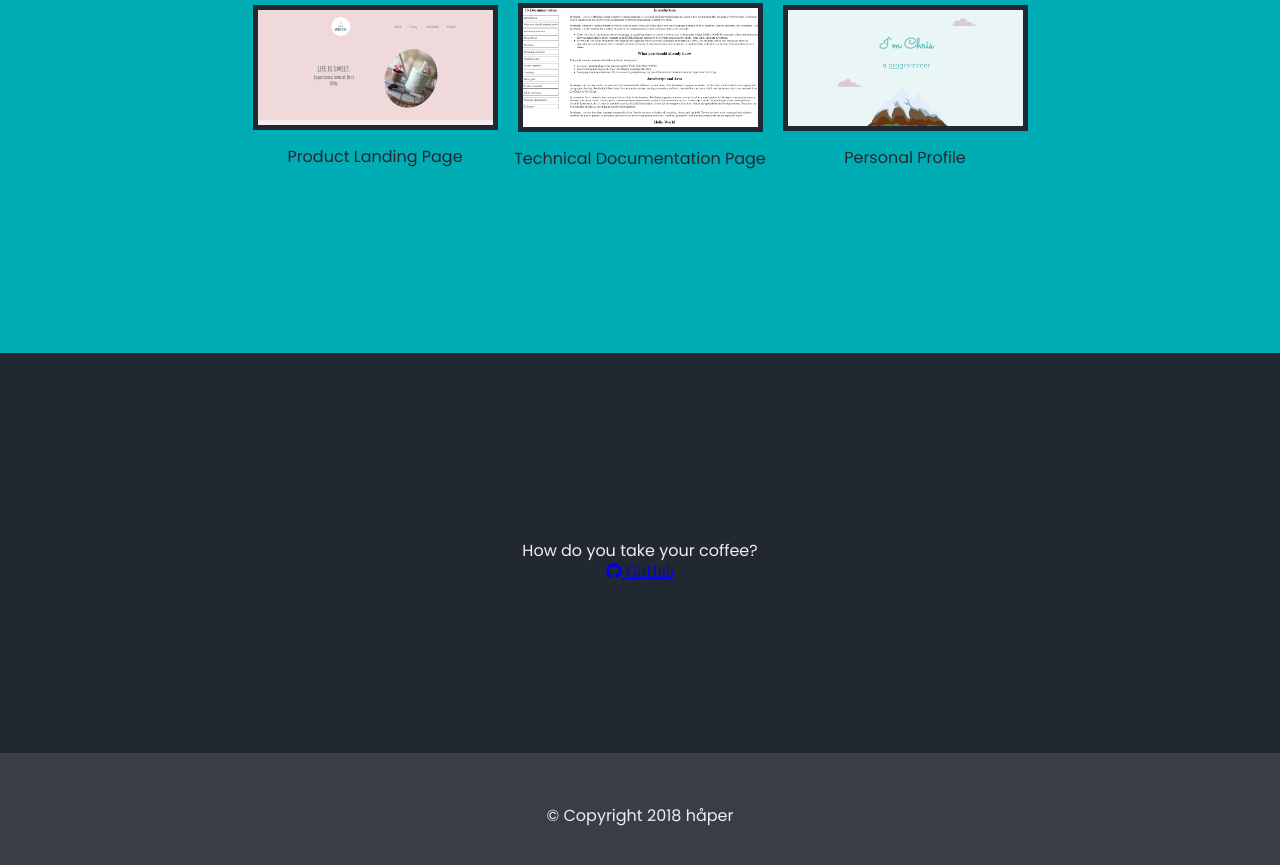
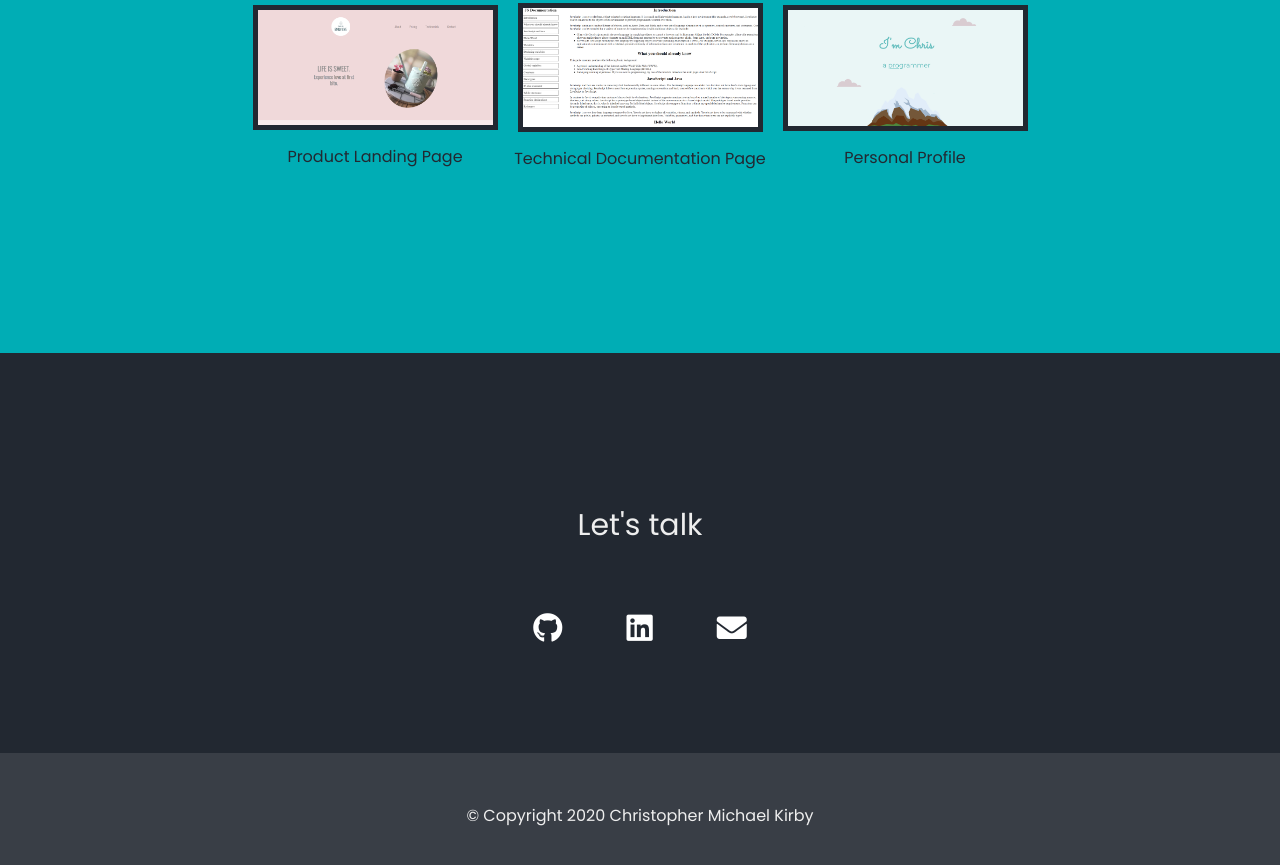
Before and after one commit to ChrisKirbyDev/PersonalPortfolio, a plain HTML site: page index.html in a window 1280 px wide. Shown: the part 1247-2112 px from the top of the page. Drawn offline with Linux system fonts and the light colour scheme.

Commit message:
sixth commit, add font-awesome icon's, css styling

```diff
--- a/css/styles.css
+++ b/css/styles.css
@@ -189,6 +189,19 @@ nav {
   background-color: #222831;
 }
 
+.contact-section-header {
+  padding-bottom: 5%;
+  text-align: center;
+  font-size: 30px;
+}
+
+#profile-link {
+  text-align: center;
+  padding: 30px;
+  font-size: 30px;
+
+}
+
 /* footer */
 
 footer {
--- a/index.html
+++ b/index.html
@@ -118,11 +118,12 @@
 
   <section id="contact" class="contact-section">
     <div class="contact-section-header">
-      <h2>Let's work together...</h2>
-      <p>How do you take your coffee?</p>
+      <p>Let's talk</p>
     </div>
     <div class="contact-links">
-      <a id="profile-link" href="https://github.com/ChrisKirbyDev" target="_blank" class="btn contact-details"><i class="fab fa-github"></i> GitHub</a>
+      <a id="profile-link" href="https://github.com/ChrisKirbyDev" target="_blank" class="btn contact-details"><i class="fab fa-github" style="color:white;"></i></a>
+      <a id="profile-link" href="https://www.linkedin.com/in/chris-kirby-07b6191a4/" target="_blank" class="btn contact-details"><i class="fab fa-linkedin" style="color:white;"></i></a>
+      <a id="profile-link" href="mailto:chriskirbydev@gmail.com" target="_blank" class="btn contact-details"><i class="fas fa-envelope" style="color:white;"></i></a>
     </div>
   </section>
 
@@ -131,7 +132,7 @@
   <!-- Start Footer Section -->
 
   <footer>
-    <p class="copyright">© Copyright 2018 håper</p>
+    <p class="copyright">© Copyright 2020 Christopher Michael Kirby</p>
   </footer>
 
   <!-- END FOOTER SECTION -->
```
